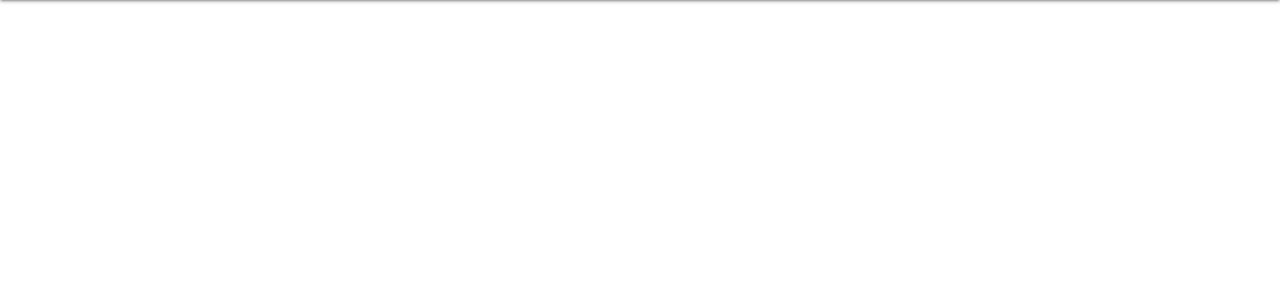
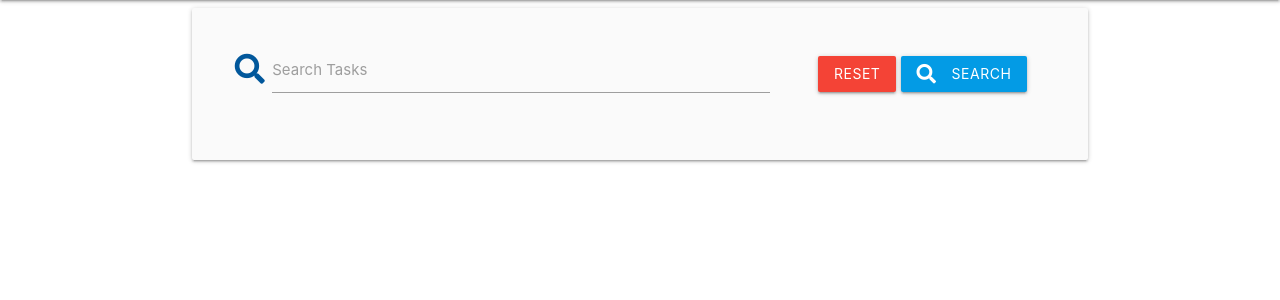
Before and after one commit to Code-Institute-Submissions/comics, a Flask app: page / in a window 1280 px wide. Shown: the part 64-364 px from the top of the page. Run offline with Flask 2, Linux system fonts and the light colour scheme; a database or web service that is not in the repository returns one stand-in record (values such as "Sample title"); some libraries are stand-ins or nearby versions.

Commit message:
Implemented Search function
- Added search function to home page.
- Added a check to new_entry function to check if entry already exists

```diff
--- a/app.py
+++ b/app.py
@@ -32,6 +32,15 @@ def home():
     else:
         session["mature"] = "yes"
         return render_template("home.html", comics=comics)
+
+
+@app.route("/search", methods=["GET", "POST"])
+def search():
+    query = request.form.get("query")
+    comics = list(mongo.db.books.find({"$text": {"$search": query}}))
+    favourites = list(mongo.db.favourites.find(
+            {"username": session["user"]}))
+    return render_template("home.html", comics=comics, favourites=favourites)
 
 
 @app.route("/register", methods=["GET", "POST"])
@@ -143,7 +152,6 @@ def edit_profile(user_id):
         mongo.db.users.update({"_id": ObjectId(user_id)}, change)
         flash("Profile Updated.")
         return redirect(url_for('profile', username=session['user']))
-
     return render_template("edit_profile.html", user=user)
 
 
@@ -185,6 +193,11 @@ def new_entry():
             "submitted_by": session["user"],
             "is_mature": mature
         }
+        check = list(mongo.db.books.find(
+            {"comic_name": new_entry["comic_name"]}))
+        if check != []:
+            flash("Comic Already Exists")
+            return redirect(url_for('new_entry'))
         mongo.db.books.insert_one(new_entry)
         flash("Successfully Added New Comic!")
         return redirect(url_for('home'))
--- a/templates/home.html
+++ b/templates/home.html
@@ -5,6 +5,25 @@ Home
 
 {% block content %}
 
+    <div class="row card-panel grey lighten-5">
+        <form action="{{ url_for('search') }}" method="POST" class="col s12">
+            <div class="row valign-wrapper center-align">
+                <div class="input-field col s12 m8">
+                    <i class="fas fa-search prefix light-blue-text text-darken-4"></i>
+                    <input type="text" name="query" id="query" minlength="3" class="validate" required>
+                    <label for="query">Search Tasks</label>
+                </div>
+                <div class="col s12 m4">
+                    <a href="{{ url_for('home') }}" class="red btn">Reset</a>
+                    <button type="submit" class="light-blue darken-1 btn text-shadow">
+                        <i class="fas fa-search left"></i> Search
+                    </button>
+                </div>
+            </div>
+        </form>
+    </div>
+
+{% if comics| length > 0 %}
     <div class="row">
         {% for comic in comics %}
             {% if session.mature == "no" %}
@@ -122,6 +141,8 @@ Home
             {% endif %}
         {% endfor %}
     </div>
-
+{% else %}
+    <h4 class="red-text center-align">No Results Found</h4>
+{% endif %}
 
 {% endblock %}
```
Lines whose indentation alone changed are shown as unchanged.
